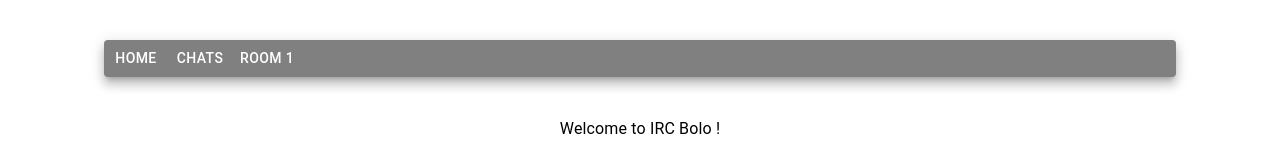
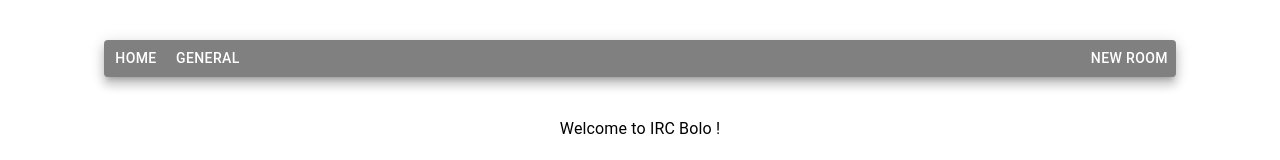
Before and after one commit to JuLamalle/Jugo_chat, a React (Create React App) app in the folder jugochat/: page / in a window 1280 px wide. Shown: the top 160 px of the page. Built offline with nearby package versions, Linux system fonts and the light colour scheme; no server answers.

Commit message:
dynamic ongoing, duplicate key problem in chat message

```diff
--- a/jugochat/src/components/Header.js
+++ b/jugochat/src/components/Header.js
@@ -1,24 +1,35 @@
 import React from 'react';
-import { Button, Card } from '@mui/material';
-import { Link } from "react-router-dom";
+import { Button, Card, Box } from '@mui/material';
+import { Link, useNavigate } from "react-router-dom";
 import { v4 as uuidv4 } from "uuid";
 
 
 export default function Header() {
+    const navigate = useNavigate();
+    const createNewRoom = () => {
         const roomId = uuidv4();
+        navigate(`/room/${roomId}`);
+    }
     return (
-    <Card sx={{ margin:5, backgroundColor: "gray"}} raised>
-        <Link style={{textDecoration: "none"}} to ="/">
-            <Button sx={{ color: "white"}} variant="text">Home</Button>
+        <Card sx={{ margin: 5, backgroundColor: "gray" }} raised>
+            <Box sx={{ display: "flex", justifyContent: "space-between" }}>
+                <Box>
+                    <Link style={{ textDecoration: "none" }} to="/">
+                        <Button sx={{ color: "white" }} variant="text">Home</Button>
                     </Link>
-        <Link style={{textDecoration: "none"}} to ="/chats">
-            <Button sx={{ color: "white"}} variant="text">Chats</Button>
+                    <Link style={{ textDecoration: "none" }} to="/chats">
+                        <Button sx={{ color: "white" }} variant="text">General</Button>
                     </Link>
-        <Link style={{textDecoration: "none"}} to ={`/room/${roomId}`}>
-            <Button sx={{ color: "white"}} variant="text">
+                    {/* <Link style={{ textDecoration: "none" }} to={`/room/${roomId}`}>
+                        <Button sx={{ color: "white" }} variant="text">
                             Room 1
                         </Button>
-        </Link>
+                    </Link> */}
+                </Box>
+                <Button sx={{ color: "white" }} variant="text" onClick={createNewRoom}>
+                    New Room
+                </Button>
+            </Box>
         </Card>
     );
 }
```
Lines whose indentation alone changed are shown as unchanged.
